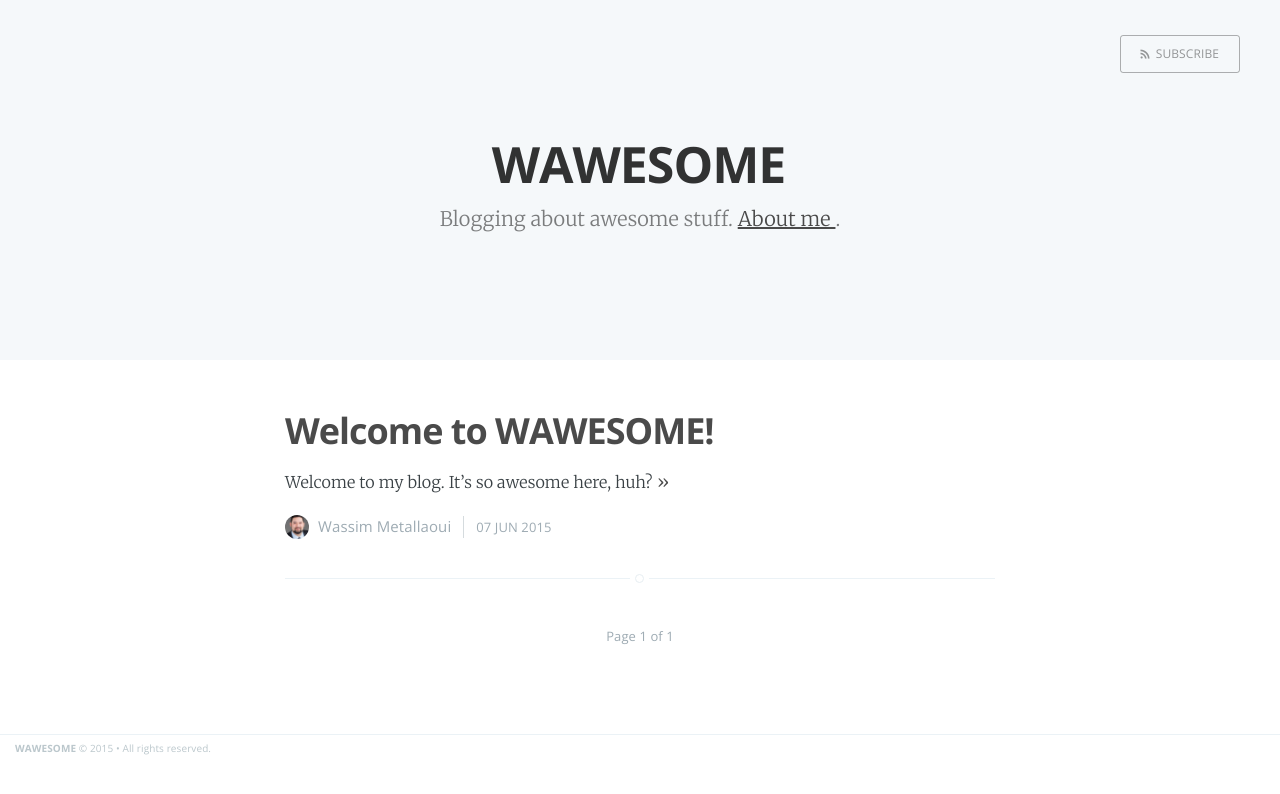
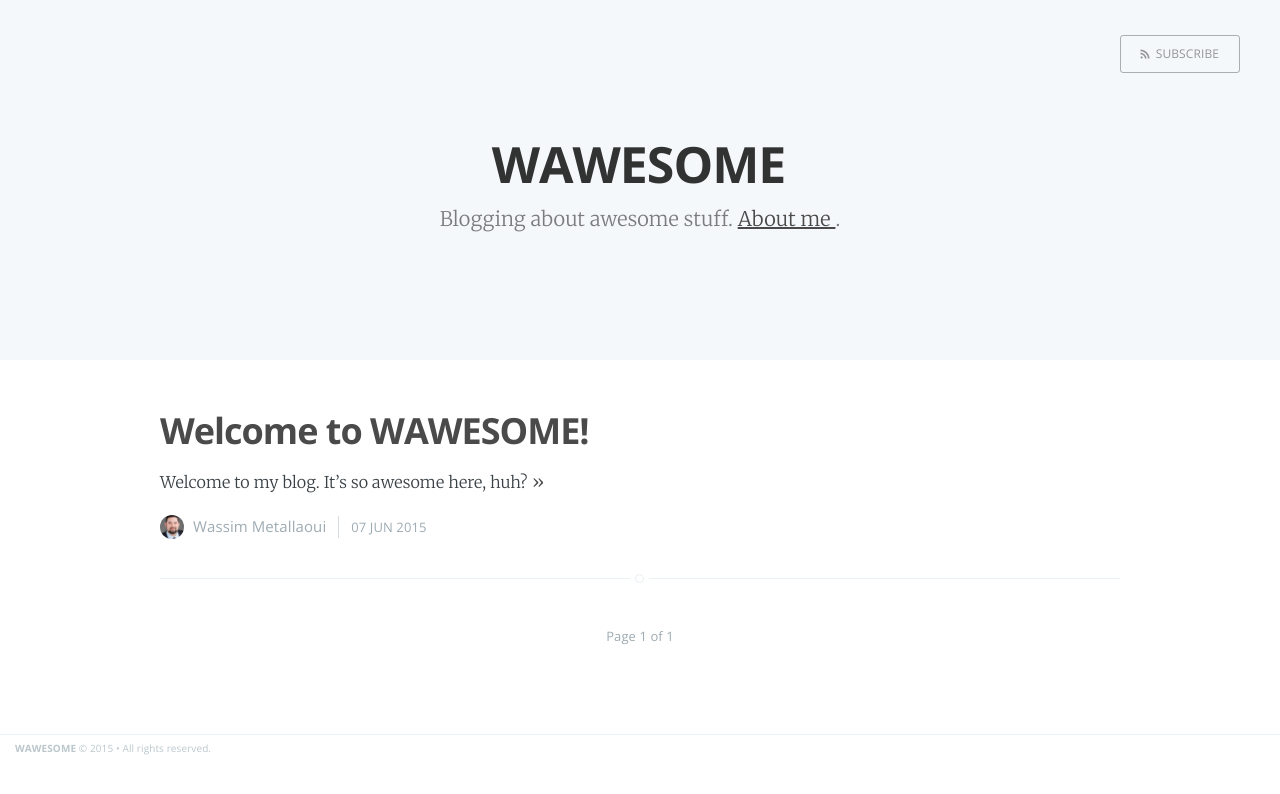
Before and after one commit to wassimk/wassimk.github.io, a Jekyll site: the page built from index.html, in a window 1280 px wide. Shown: the top 794 px of the page. Built offline with Jekyll 4.4.1, drawn with Linux system fonts in a browser that asks for light colours; Markdown is read by kramdown in place of the engine named in the settings; the list of posts is cut into pages by our own code.

Commit message:
Increase default screen width

```diff
--- a/assets/css/screen.css
+++ b/assets/css/screen.css
@@ -717,7 +717,7 @@ margin on the iframe, cause it breaks stuff. */
 .post {
     position: relative;
     width: 80%;
-    max-width: 710px;
+    max-width: 960px;
     margin: 4rem auto;
     padding-bottom: 4rem;
     border-bottom: #EBF2F6 1px solid;
```
